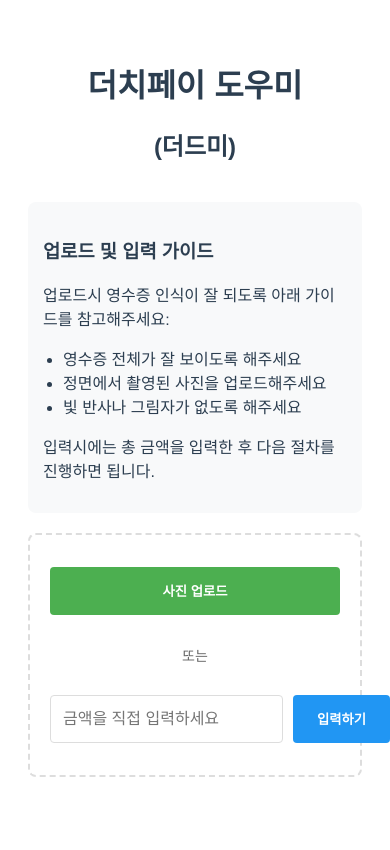
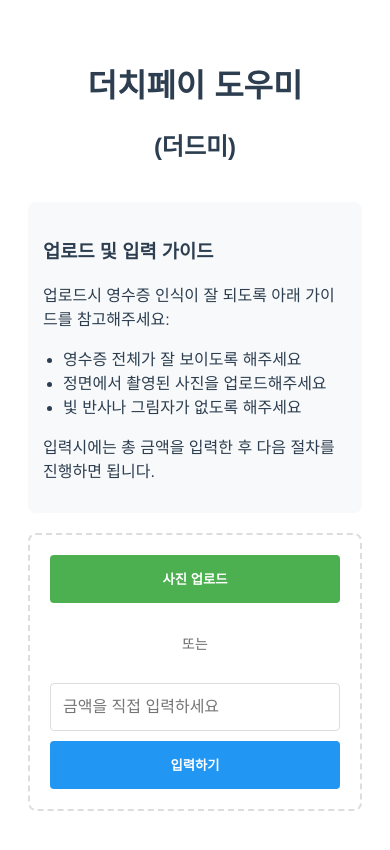
Before and after one commit to hyungoo7703/ocr-project, a Vue app in the folder dutchpay-assistant/: page / in a window 390 px wide. Shown: the top 850 px of the page. Built offline with nearby package versions, Linux system fonts and the light colour scheme.

Commit message:
#2 processing completed

```diff
--- a/dutchpay-assistant/src/components/ImageUploader.vue
+++ b/dutchpay-assistant/src/components/ImageUploader.vue
@@ -576,6 +576,7 @@ const resetImage = () => {
   width: 100%;
   display: flex;
   gap: 10px;
+  flex-wrap: wrap;
 }
 
 .amount-field {
@@ -608,6 +609,12 @@ const resetImage = () => {
   background-color: #2196f3;
   color: white;
   white-space: nowrap;
+}
+
+@media screen and (max-width: 480px) {
+  .submit-button {
+    width: 100%;
+  }
 }
 
 .preview-container {
```
